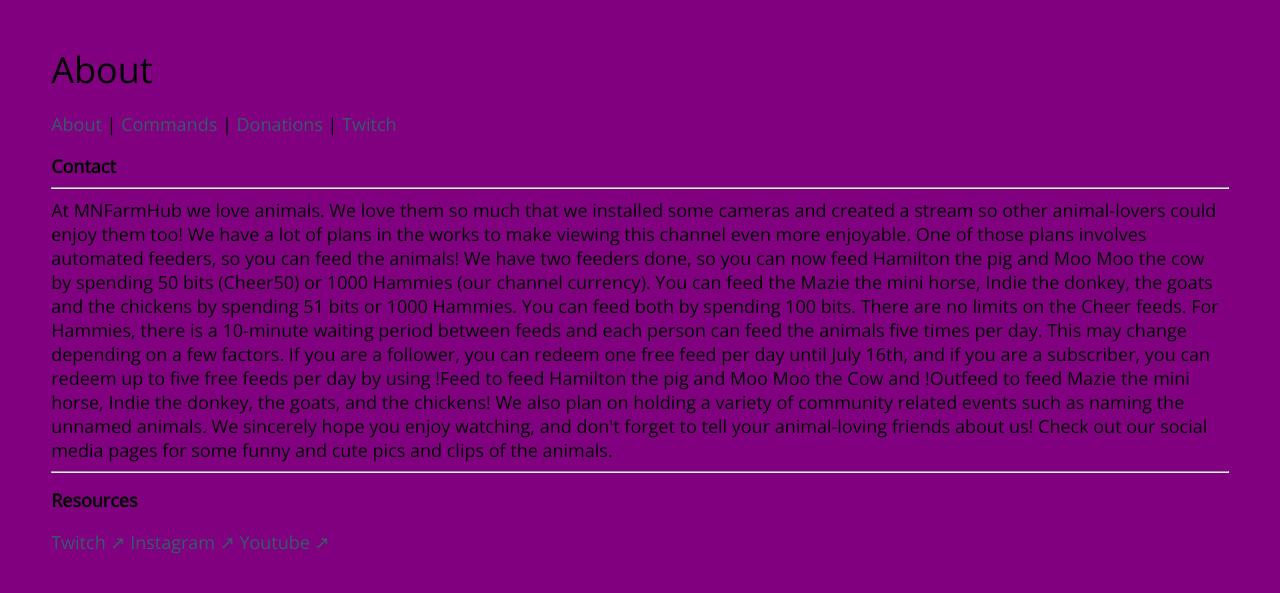
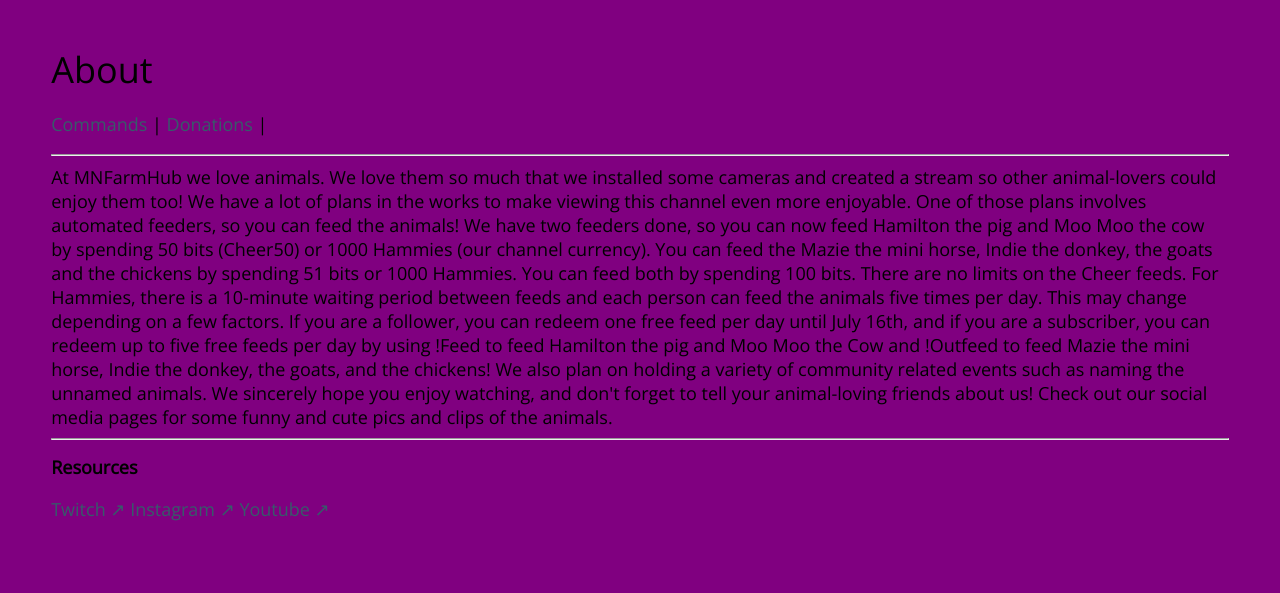
Before and after one commit to MNFarmHub/mnfarmhub.github.io, a Jekyll site: the page built from about.html, in a window 1280 px wide. Shown: the top 593 px of the page. Built offline with Jekyll 4.4.1, drawn with Linux system fonts in a browser that asks for light colours.

Commit message:
Update about.html

```diff
--- a/about.html
+++ b/about.html
@@ -6,16 +6,13 @@
 <div id="content">
 
 <p>
-<a href="about.html">About</a> |
 <a href="commands.html">Commands</a> |
 <a href="donations.html">Donations</a> |
-<a href="https://twitch.tv/mnfarmhub/">Twitch</a>
 </p>
 
 <p>
 </p>
 
-<h2>Contact</h2>
 <hr>
 <code>
 At MNFarmHub we love animals. We love them so much that we installed some cameras and created a stream so other animal-lovers could enjoy them too!
```
